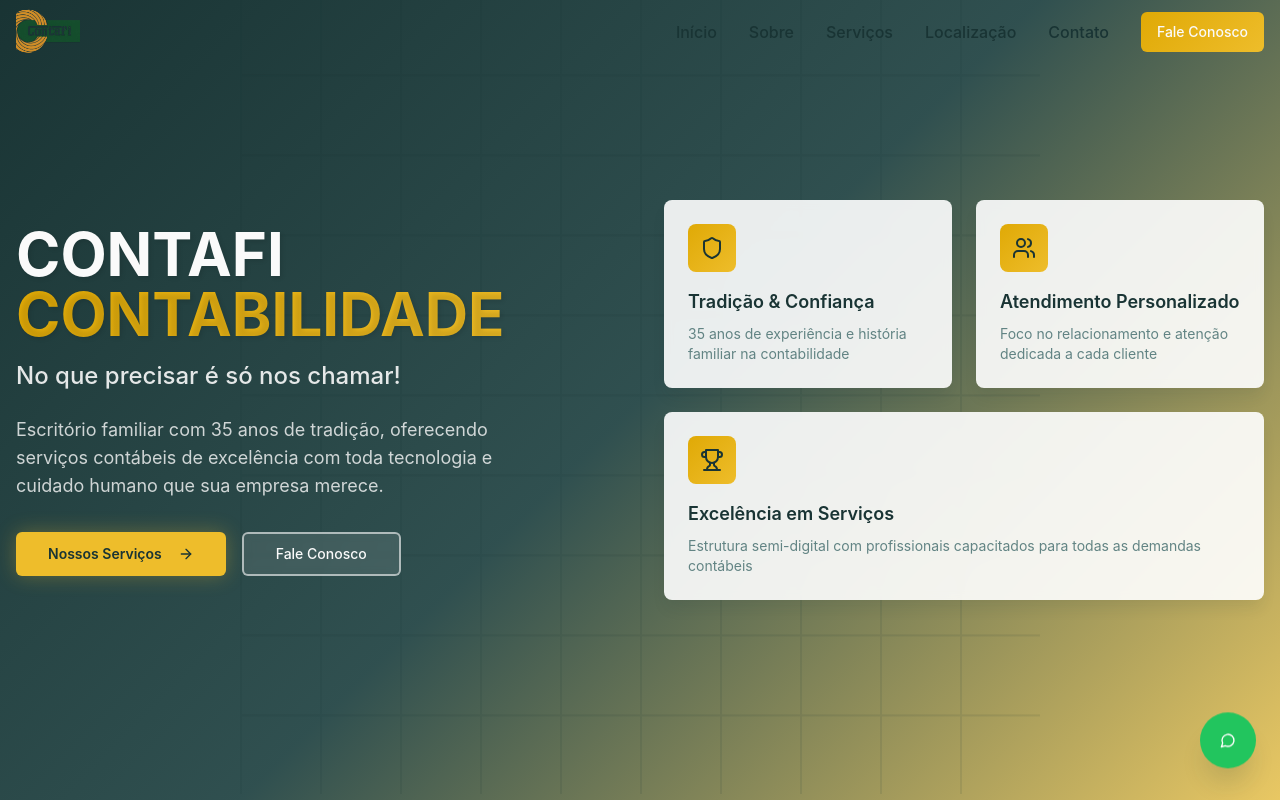
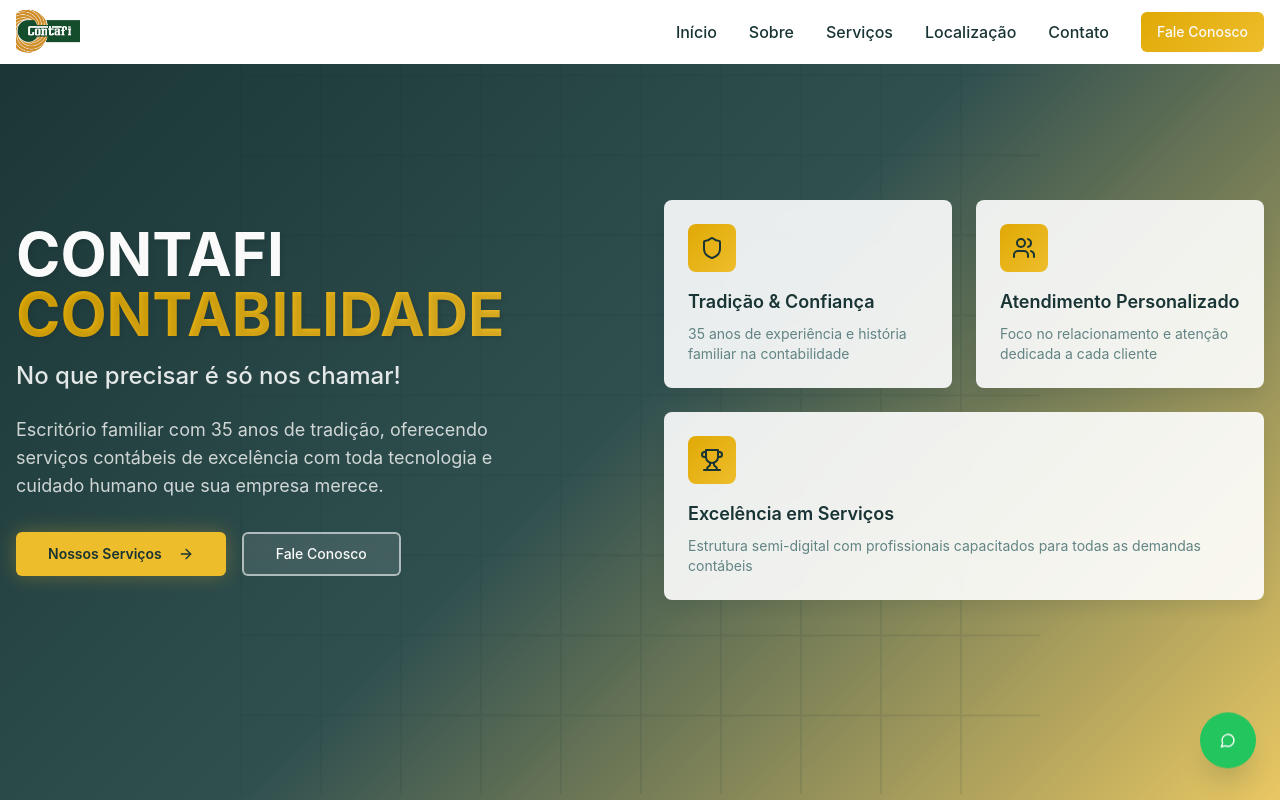
Before and after one commit to DevZipMateus/contafi-digital-hub, a React (Vite) app: page / in a window 1280 px wide. Shown: the top 800 px of the page. Built offline with nearby package versions, Linux system fonts and the light colour scheme.

Commit message:
Fix header background and position
Set the header background to white and make it fixed above the hero section.

```diff
--- a/src/components/Navigation.tsx
+++ b/src/components/Navigation.tsx
@@ -34,8 +34,8 @@ const Navigation = () => {
     <nav
       className={`fixed top-0 w-full z-50 transition-all duration-300 ${
         isScrolled
-          ? "bg-background/95 backdrop-blur-md shadow-medium"
-          : "bg-transparent"
+          ? "bg-background shadow-medium"
+          : "bg-background"
       }`}
     >
       <div className="container mx-auto px-4">
```
